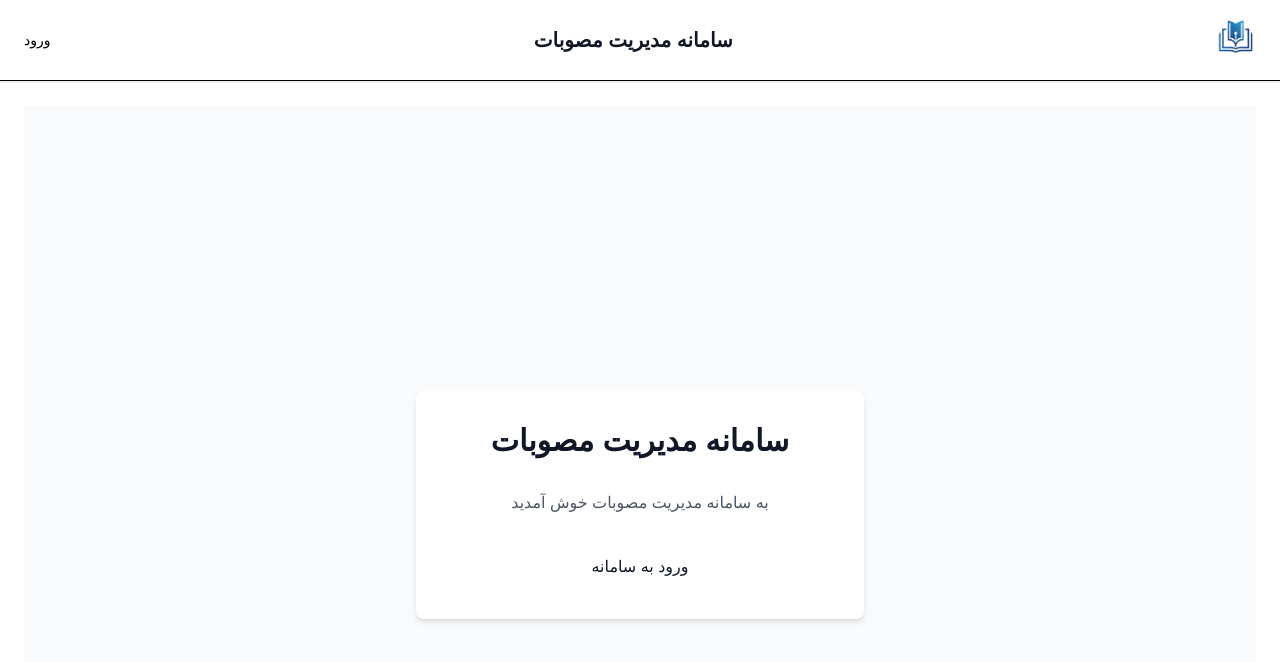
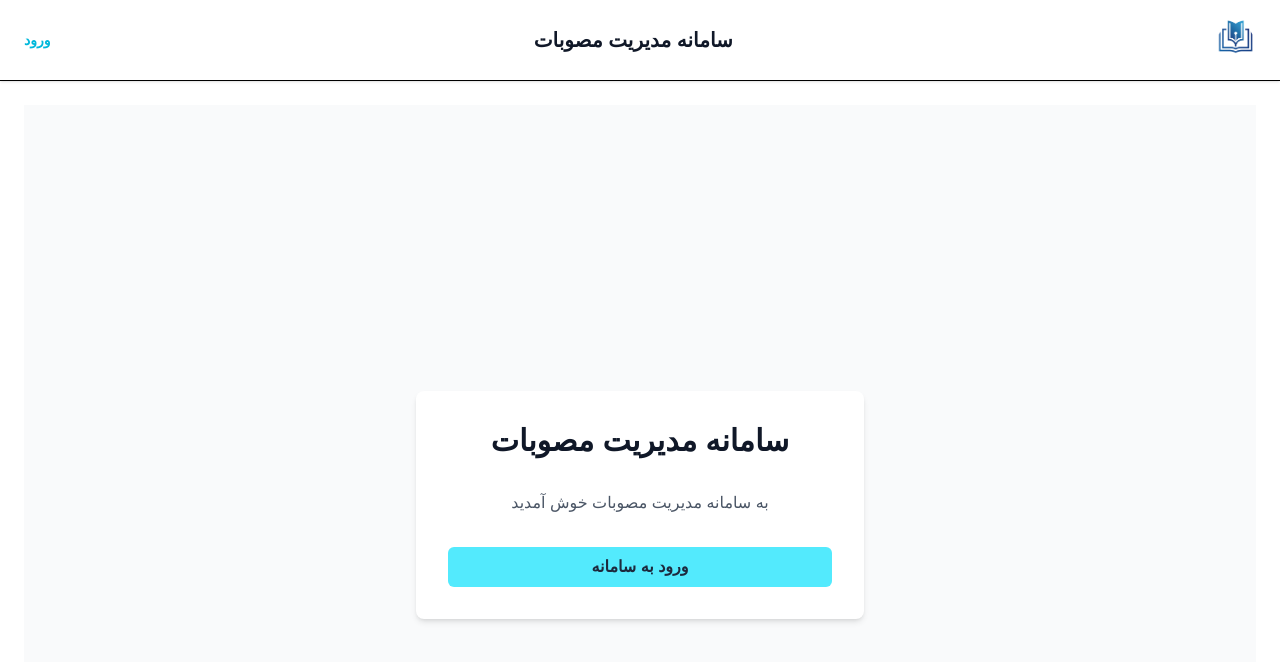
Before and after one commit to meblendi/Mosavvabat-Next.Js-Frontend, a Next.js app: page / in a window 1280 px wide. Shown: the top 662 px of the page. Built offline with nearby package versions, Linux system fonts and the light colour scheme; no server answers.

Commit message:
Initial commit

```diff
--- a/app/components/Header.tsx
+++ b/app/components/Header.tsx
@@ -40,7 +40,7 @@ const Header: React.FC = () => {
           </h1>
           <Link
             href="/login"
-            className="text-sm text-primary-600 hover:text-primary-700"
+            className="text-sm text-cyan-500 font-bold hover:text-cyan-400"
           >
             ورود
           </Link>
--- a/app/page.tsx
+++ b/app/page.tsx
@@ -38,7 +38,7 @@ export default function HomePage() {
           <div className="space-y-4">
             <a
               href="/login"
-              className="w-full bg-primary-600 text-slate-900 py-2 px-4 rounded-md hover:bg-primary-700 transition-colors block"
+              className="w-full bg-cyan-300 text-slate-800 font-bold py-2 px-4 rounded-md hover:bg-cyan-400 hover:text-slate-100 transition-colors block"
             >
               ورود به سامانه
             </a>
```
